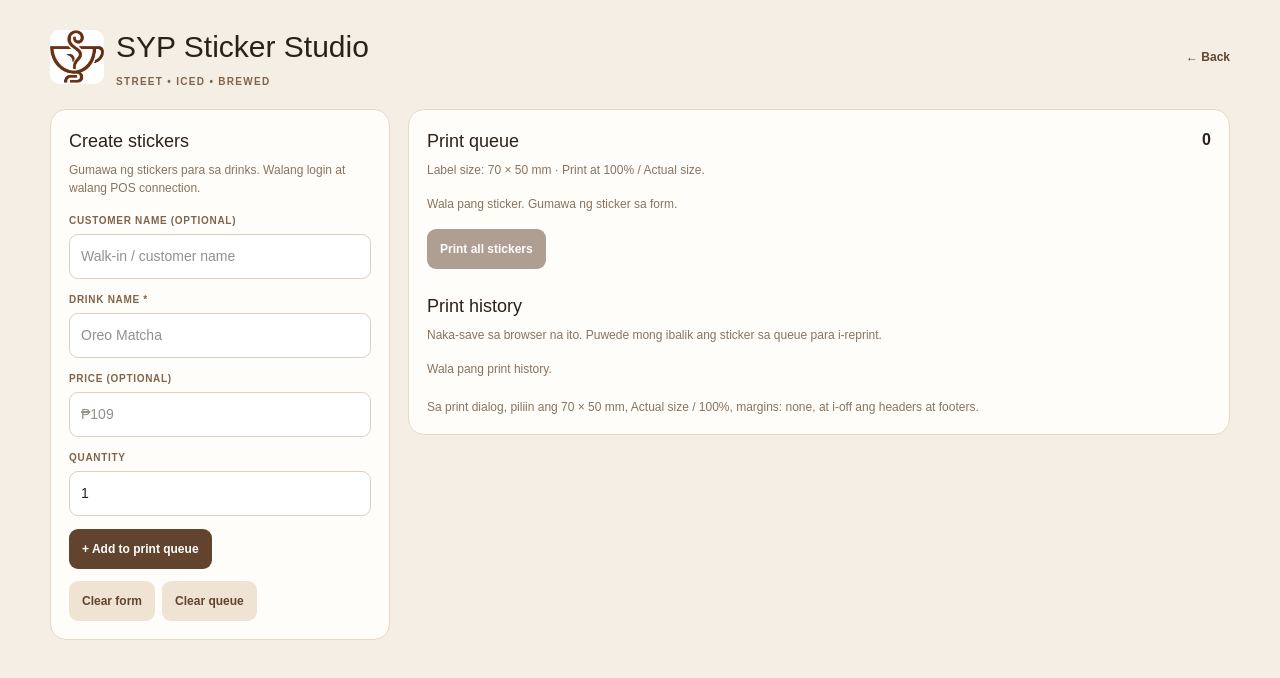
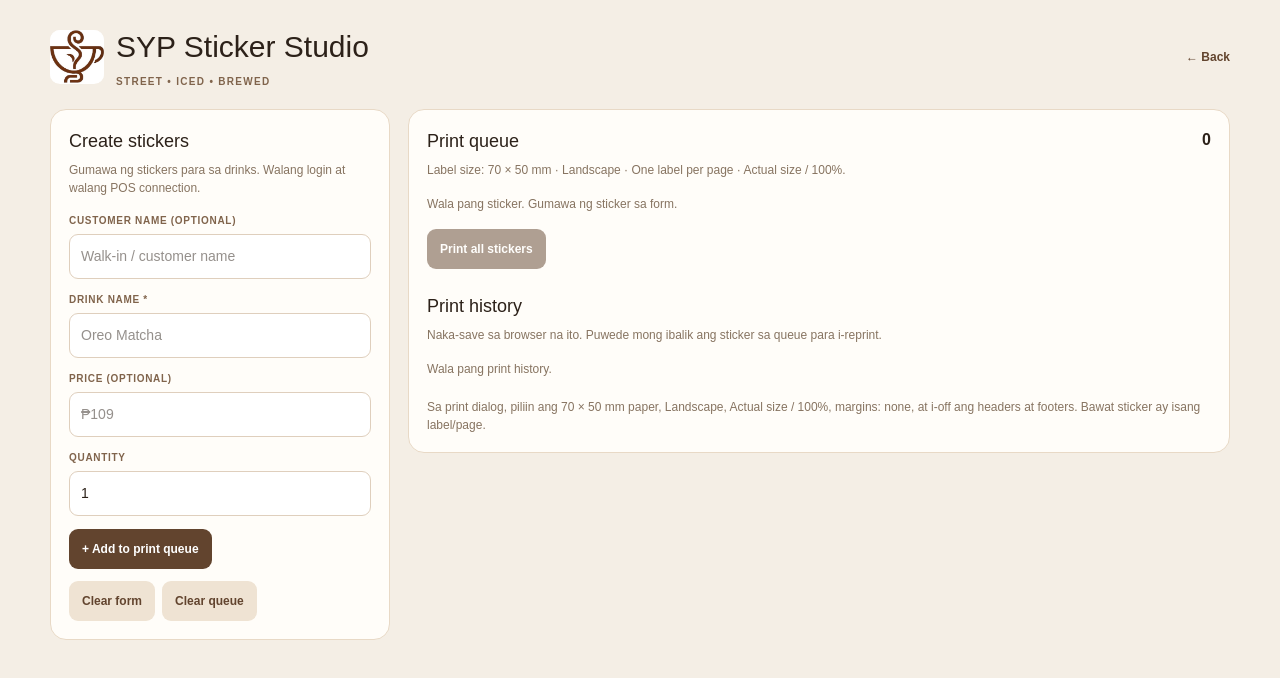
Before and after one commit to alexcatacutan0923-afk/syp-on-cafe, a Next.js app: page /sticker-studio in a window 1280 px wide. Shown: the top 678 px of the page. Built offline with nearby package versions, Linux system fonts and the light colour scheme.

Commit message:
Set Studio Print to 70x50mm landscape one label per page

```diff
--- a/app/sticker-studio/page.tsx
+++ b/app/sticker-studio/page.tsx
@@ -344,19 +344,19 @@ export default function StickerStudioPage() {
         .syp-history-row { display:flex; justify-content:space-between; align-items:center; gap:8px; border-bottom:1px solid #eee2d5; padding:9px 0; font-size:12px; }
         @media(max-width:800px) { .syp-layout { grid-template-columns:1fr; } .syp-studio { padding:14px; } }
         @media(max-width:480px) { .syp-row { grid-template-columns:1fr; } .syp-row-actions { flex-direction:row; flex-wrap:wrap; } .syp-header { align-items:flex-start; } }
-        @page { size:70mm 50mm; margin:0; }
+        @page { size:70mm 50mm landscape; margin:0; }
         @media print {
-          html, body { width:70mm !important; margin:0 !important; padding:0 !important; background:white !important; overflow:visible !important; }
+          html, body { width:70mm !important; height:50mm !important; min-width:70mm !important; min-height:50mm !important; margin:0 !important; padding:0 !important; background:white !important; overflow:hidden !important; }
           body, body * { visibility:hidden !important; }
           .syp-print-sheet, .syp-print-sheet * { visibility:visible !important; }
           .syp-studio, .syp-layout, .syp-panel, .syp-list { display:block !important; width:70mm !important; min-width:0 !important; max-width:none !important; margin:0 !important; padding:0 !important; border:0 !important; border-radius:0 !important; box-shadow:none !important; background:white !important; }
           .syp-header, .syp-form, .syp-panel-head, .syp-row-actions, .syp-thumb, .syp-notice, .syp-actions, .syp-muted, .syp-history { display:none !important; }
           .syp-row { display:block !important; width:70mm !important; margin:0 !important; padding:0 !important; border:0 !important; break-inside:avoid !important; page-break-inside:avoid !important; }
-          .syp-print-sheet { display:block !important; width:70mm !important; height:50mm !important; margin:0 !important; padding:0 !important; overflow:hidden !important; break-after:page !important; page-break-after:always !important; }
+          .syp-print-sheet { display:block !important; box-sizing:border-box !important; width:70mm !important; min-width:70mm !important; max-width:70mm !important; height:50mm !important; min-height:50mm !important; max-height:50mm !important; margin:0 !important; padding:0 !important; overflow:hidden !important; break-after:page !important; page-break-after:always !important; }
           .syp-row:last-child .syp-print-sheet { break-after:auto !important; page-break-after:auto !important; }
           body.syp-print-one .syp-print-sheet { display:none !important; break-after:auto !important; page-break-after:auto !important; }
           body.syp-print-one .syp-print-sheet.syp-selected { display:block !important; }
-          .syp-art { width:70mm !important; height:50mm !important; }
+          .syp-art { box-sizing:border-box !important; width:70mm !important; min-width:70mm !important; max-width:70mm !important; height:50mm !important; min-height:50mm !important; max-height:50mm !important; }
         }
       `}</style>
 
@@ -420,7 +420,7 @@ export default function StickerStudioPage() {
           <div className="syp-panel-head" style={{ display: "flex", justifyContent: "space-between", gap: 12 }}>
             <div>
               <h2>Print queue</h2>
-              <p className="syp-muted">Label size: 70 × 50 mm · Print at 100% / Actual size.</p>
+              <p className="syp-muted">Label size: 70 × 50 mm · Landscape · One label per page · Actual size / 100%.</p>
             </div>
             <strong>{stickers.length}</strong>
           </div>
@@ -477,7 +477,7 @@ export default function StickerStudioPage() {
           </div>
 
           <p className="syp-muted" style={{ marginTop: 20, marginBottom: 0 }}>
-            Sa print dialog, piliin ang 70 × 50 mm, Actual size / 100%, margins: none, at i-off ang headers at footers.
+            Sa print dialog, piliin ang 70 × 50 mm paper, Landscape, Actual size / 100%, margins: none, at i-off ang headers at footers. Bawat sticker ay isang label/page.
           </p>
         </section>
       </div>
```
